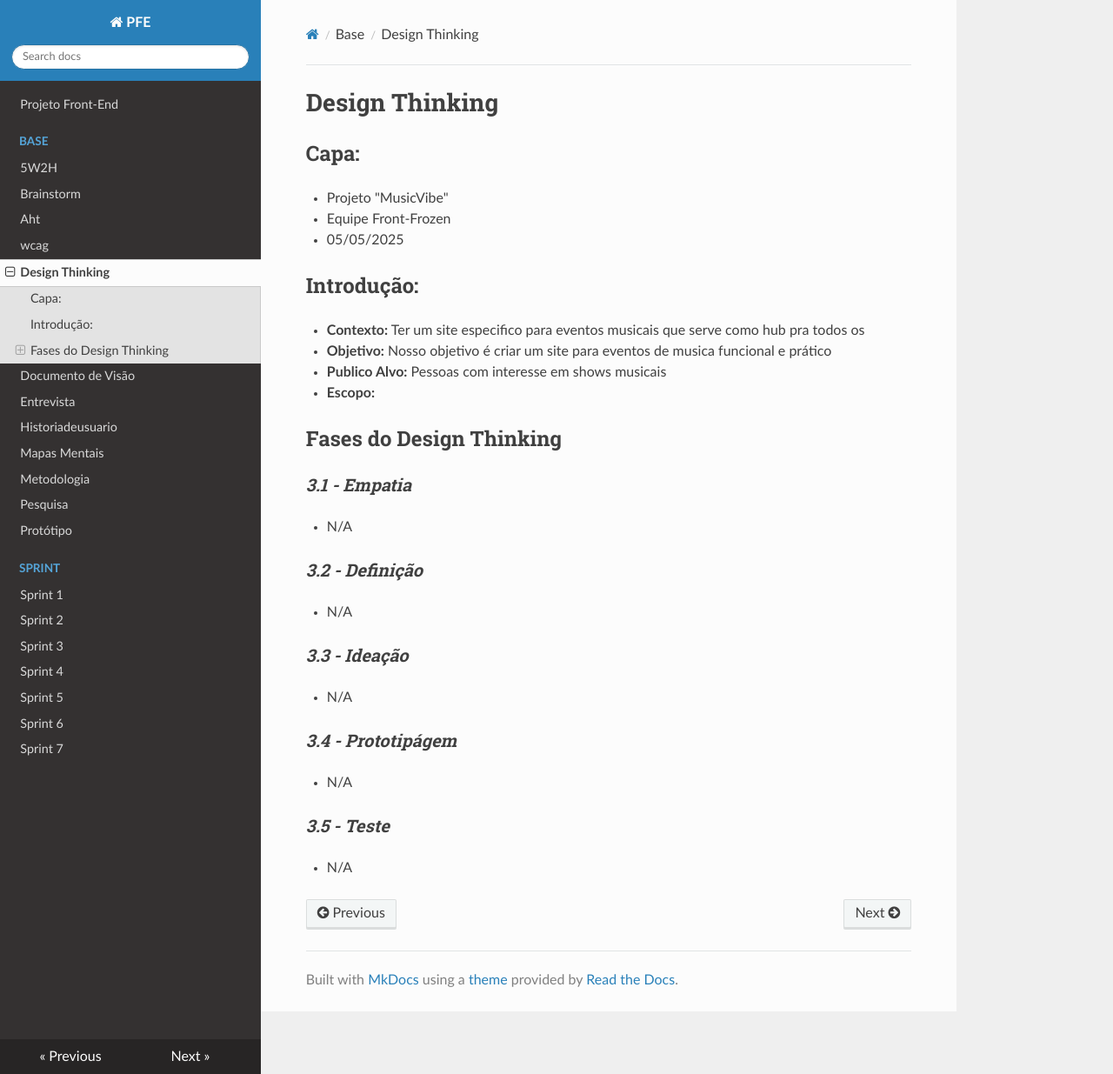
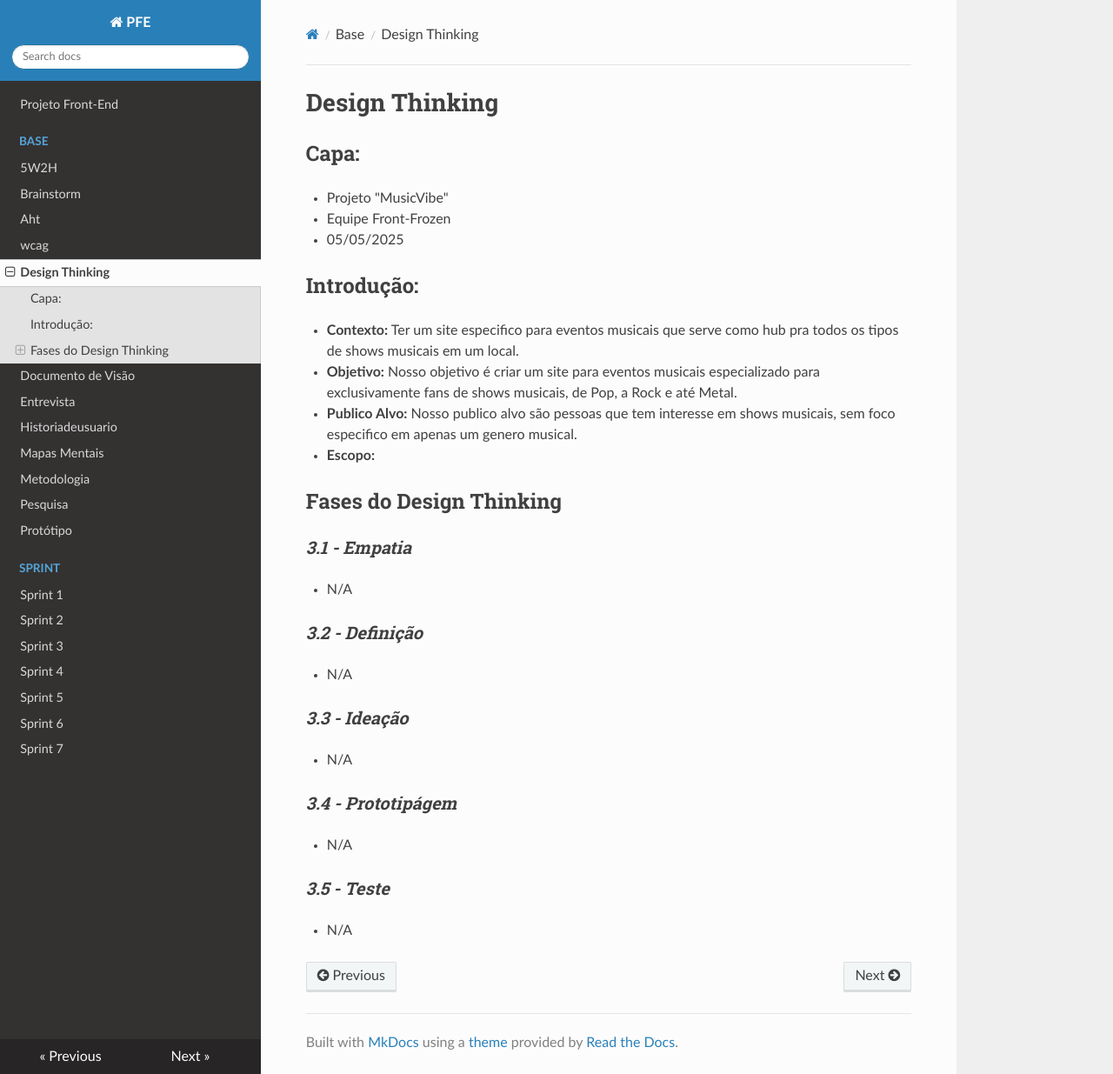
Before and after one commit to Projetos-de-Extensao/PFE_25.1_8001_III, an MkDocs documentation site: the page built from docs/base/designthinking.md, in a window 1280 px wide and 1235 px high. Shown: the whole window at 87% size. Built offline with MkDocs 1.6.1, drawn with Linux system fonts in a browser that asks for light colours; nearby versions of some CDN libraries.

Commit message:
Update designthinking.md

```diff
--- a/docs/base/designthinking.md
+++ b/docs/base/designthinking.md
@@ -8,9 +8,9 @@
 
 ## Introdução:
 
-- **Contexto:** Ter um site especifico para eventos musicais que serve como hub pra todos os
-- **Objetivo:** Nosso objetivo é criar um site para eventos de musica funcional e prático
-- **Publico Alvo:** Pessoas com interesse em shows musicais
+- **Contexto:** Ter um site especifico para eventos musicais que serve como hub pra todos os tipos de shows musicais em um local.
+- **Objetivo:** Nosso objetivo é criar um site para eventos musicais especializado para exclusivamente fans de shows musicais, de Pop, a Rock e até Metal.
+- **Publico Alvo:** Nosso publico alvo são pessoas que tem interesse em shows musicais, sem foco especifico em apenas um genero musical.
 - **Escopo:**
 
 ## Fases do Design Thinking
```
